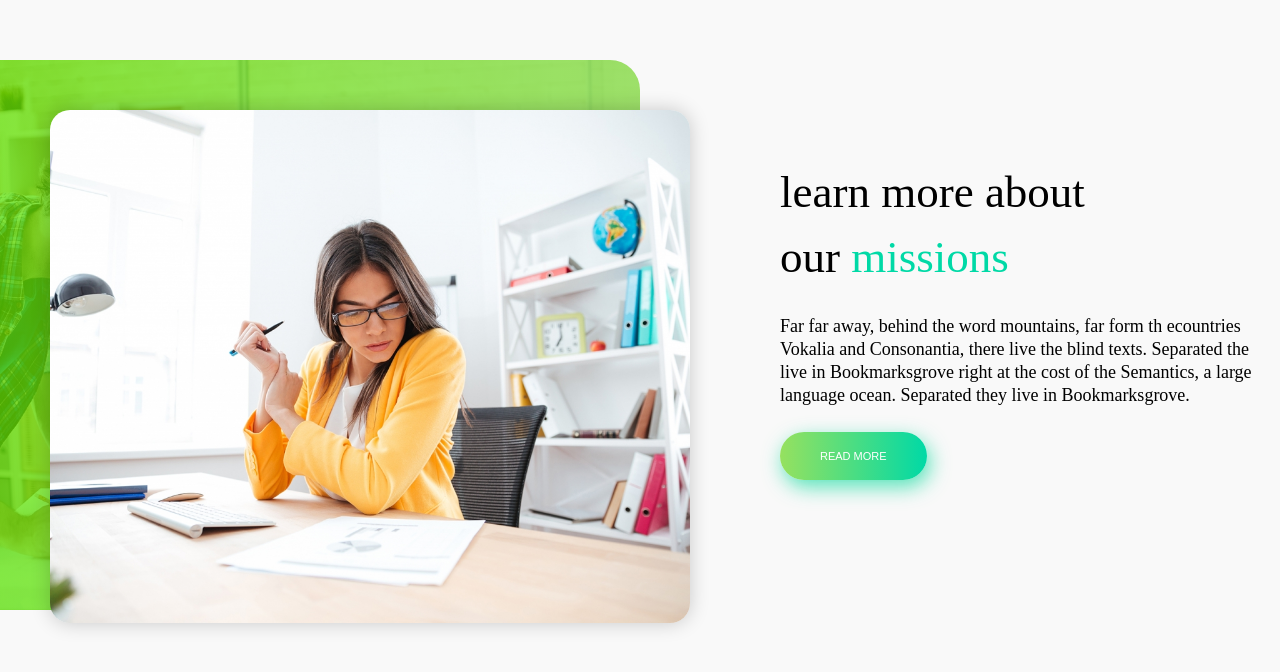
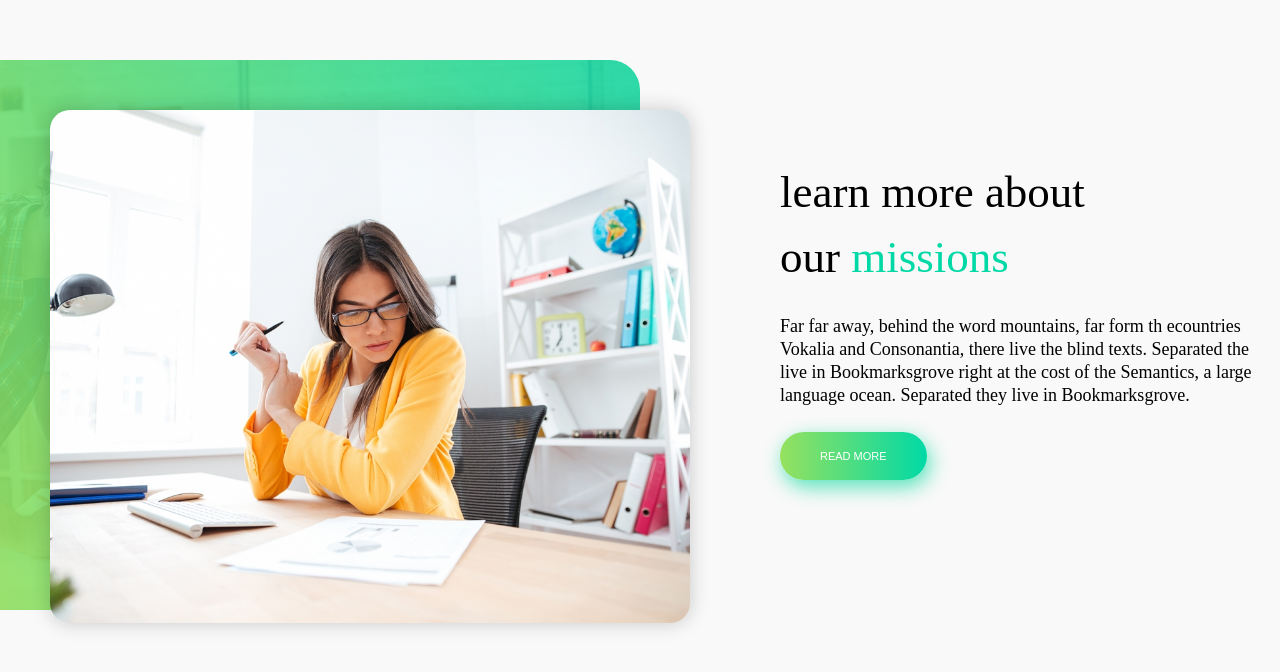
Before and after one commit to S1nghAmandeep/proj-html-vuejs, a Vue app: page / in a window 1280 px wide. Shown: the part 1875-2547 px from the top of the page. Built offline with nearby package versions, Linux system fonts and the light colour scheme; a web font is replaced by a local one.

Commit message:
change-bg-img-color

```diff
--- a/src/components/PageMain.vue
+++ b/src/components/PageMain.vue
@@ -275,7 +275,7 @@ export default {
 
     .imgs-about {
 
-        background-image: linear-gradient(90deg, rgba(97, 231, 1, 0.73), rgba(150, 225, 95, 0.9)),
+        background-image: linear-gradient(60deg, rgba(148, 225, 97, 0.9), rgba(9, 218, 163, 0.83)),
             url('/busy-architect-PYVKWM4-1024x872.jpg');
         height: 550px;
         background-size: cover;
```
